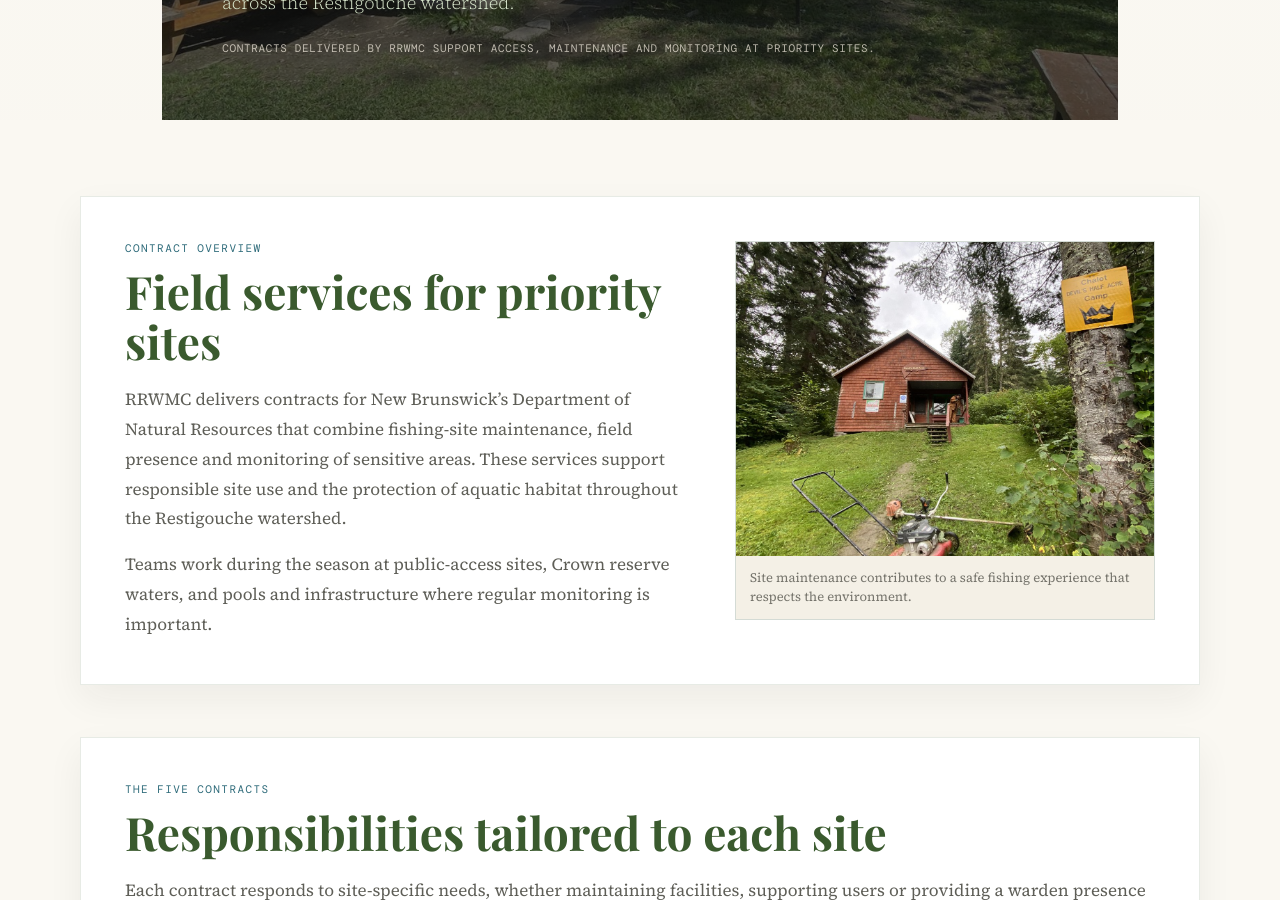
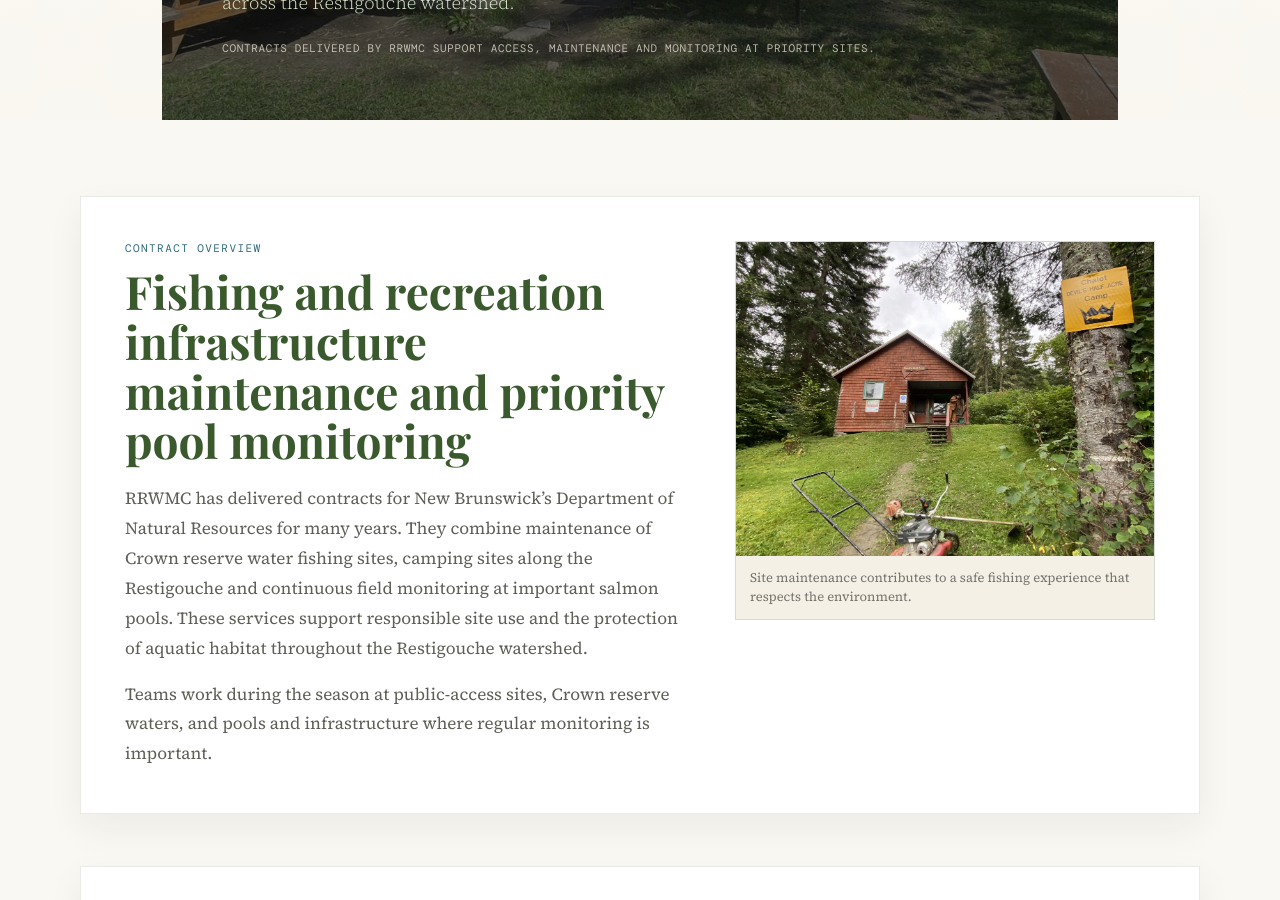
Before and after one commit to foxah047-stack/secure, a Jekyll site: the page built from _projects/contrats-mrn-nb.md, in a window 1280 px wide and 900 px high, scrolled down 356 px. Built offline with Jekyll 4.4.1, drawn with Linux system fonts in a browser that asks for light colours; some web fonts are replaced; some of the changed lines change nothing that is shown; some of the changed text lies outside the part shown.

Commit message:
Refine NB DNR contracts content and imagery

```diff
--- a/_projects/contrats-mrn-nb.md
+++ b/_projects/contrats-mrn-nb.md
@@ -21,14 +21,14 @@ sections:
   - type: text
     kicker_fr: Aperçu des contrats
     kicker_en: Contract overview
-    title_fr: Des services de terrain pour les sites prioritaires
-    title_en: Field services for priority sites
+    title_fr: Entretien des infrastructures de pêche et de récréotourisme et surveillance des fosses prioritaires
+    title_en: Fishing and recreation infrastructure maintenance and priority pool monitoring
     body_fr: |
-      Le CGBVRR réalise des contrats pour le ministère des Ressources naturelles du Nouveau-Brunswick qui combinent l’entretien de sites de pêche, la présence sur le terrain et la surveillance de secteurs sensibles. Ces services soutiennent l’utilisation responsable des sites et la protection des habitats aquatiques dans le bassin versant de la Restigouche.
+      Le CGBVRR réalise des contrats pour le ministère des Ressources naturelles du Nouveau-Brunswick depuis de nombreuses années. Ceux-ci combinent l’entretien de sites de pêche des eaux réservées de la Couronne, des sites de camping le long de la Restigouche et la surveillance continue sur le terrain de fosses à saumon d’importance. Ces services soutiennent l’utilisation responsable des sites et la protection des habitats aquatiques dans le bassin versant de la Restigouche.
 
       Les équipes travaillent pendant la saison sur des sites accessibles au public, dans les eaux réservées de la Couronne ainsi qu’à des fosses et infrastructures où la surveillance régulière est importante.
     body_en: |
-      RRWMC delivers contracts for New Brunswick’s Department of Natural Resources that combine fishing-site maintenance, field presence and monitoring of sensitive areas. These services support responsible site use and the protection of aquatic habitat throughout the Restigouche watershed.
+      RRWMC has delivered contracts for New Brunswick’s Department of Natural Resources for many years. They combine maintenance of Crown reserve water fishing sites, camping sites along the Restigouche and continuous field monitoring at important salmon pools. These services support responsible site use and the protection of aquatic habitat throughout the Restigouche watershed.
 
       Teams work during the season at public-access sites, Crown reserve waters, and pools and infrastructure where regular monitoring is important.
     image_show: true
@@ -71,16 +71,16 @@ sections:
         title_en: 10 Mile pool and salmon barrier
         text_fr: Quatre gardiens surveillent le sanctuaire et la barrière du 10 Mile, sur la rivière Upsalquitch Nord-Ouest, de juin à octobre.
         text_en: Four wardens monitor the 10 Mile sanctuary and salmon barrier on the Northwest Upsalquitch River from June through October.
-        image: /assets/img/contracts/contracts-ten-mile-pool.jpg
-        image_alt_fr: Sanctuaire et fosse du 10 Mile sur l’Upsalquitch Nord-Ouest
-        image_alt_en: 10 Mile sanctuary and pool on the Northwest Upsalquitch River
+        image: /assets/img/contracts/contracts-ice-monitoring.jpg
+        image_alt_fr: Conditions hivernales sur un site de rivière
+        image_alt_en: Winter conditions at a river site
       - title_fr: Surveillance des glaces
         title_en: Ice monitoring
         text_fr: La surveillance saisonnière des glaces permet de suivre les conditions observées sur les sites et d’appuyer une gestion prudente des accès et des infrastructures.
         text_en: Seasonal ice monitoring tracks conditions observed at sites and supports careful management of access and infrastructure.
-        image: /assets/img/contracts/contracts-ice-monitoring.jpg
-        image_alt_fr: Conditions hivernales sur un site de rivière
-        image_alt_en: Winter conditions at a river site
+        image: /assets/img/contracts/contracts-ice-monitoring-agm-2025.jpg
+        image_alt_fr: Photo de rivière tirée de l’AGA 2025
+        image_alt_en: River photograph from the 2025 AGM
 
   - type: text
     kicker_fr: Une présence utile
@@ -89,12 +89,10 @@ sections:
     title_en: Maintain, monitor and inform
     body_fr: |
       La présence des équipes sur le terrain permet de repérer les besoins d’entretien, de suivre les conditions des sites et de répondre aux situations qui demandent une attention rapide. Ce travail régulier complète les efforts de protection des habitats et favorise une utilisation respectueuse des rivières.
+
+      Pour soutenir une utilisation responsable du territoire, consultez le [code d’éthique pour l’écotourisme](/assets/documents/carte-map-code-ethic-2013.pdf).
     body_en: |
       Field presence helps identify maintenance needs, follow site conditions and respond to situations that require timely attention. This regular work complements habitat-protection efforts and promotes respectful use of the rivers.
-    image_show: true
-    image: /assets/img/contracts/contracts-ten-mile-pool.jpg
-    image_alt_fr: Site de surveillance du 10 Mile
-    image_alt_en: 10 Mile monitoring site
-    image_caption_fr: La surveillance de terrain soutient les décisions quotidiennes de gestion.
-    image_caption_en: Field monitoring supports day-to-day management decisions.
+
+      To support responsible use of the territory, consult the [ecotourism code of ethics](/assets/documents/carte-map-code-ethic-2013.pdf).
 ---
```
Also changed, not shown: assets/img/contracts/contracts-ice-monitoring-agm-2025.jpg (added).
